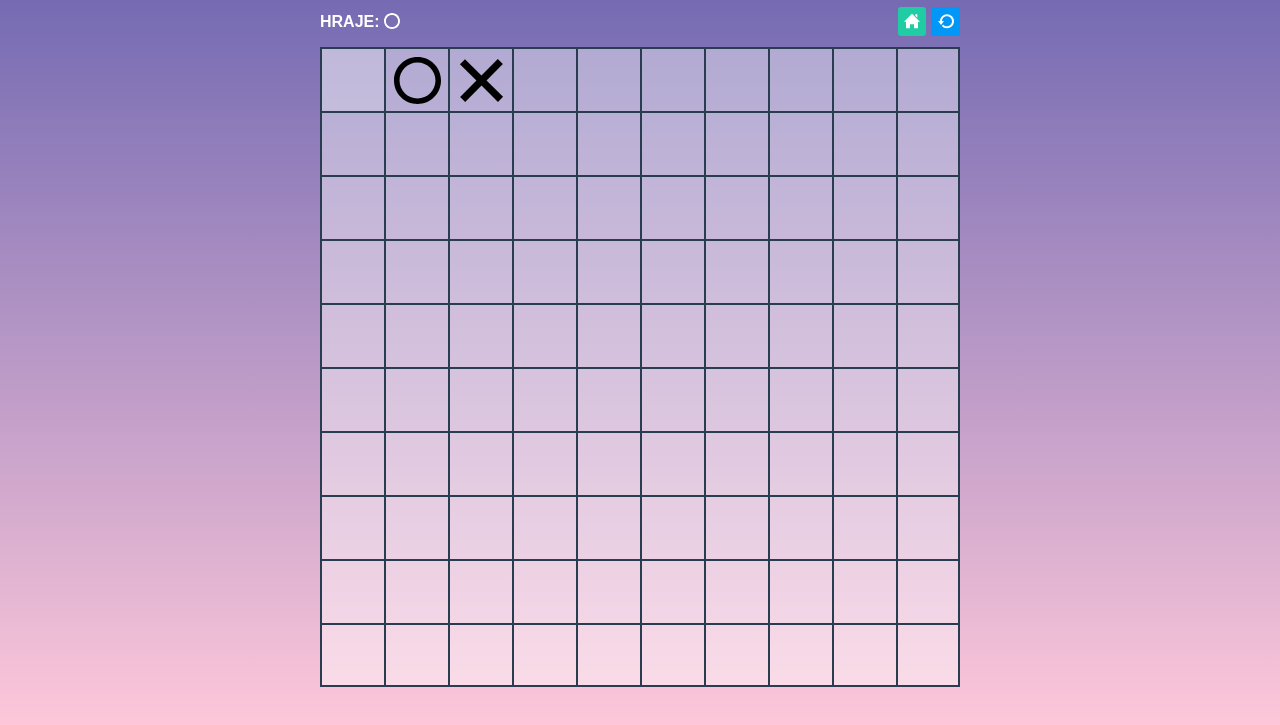
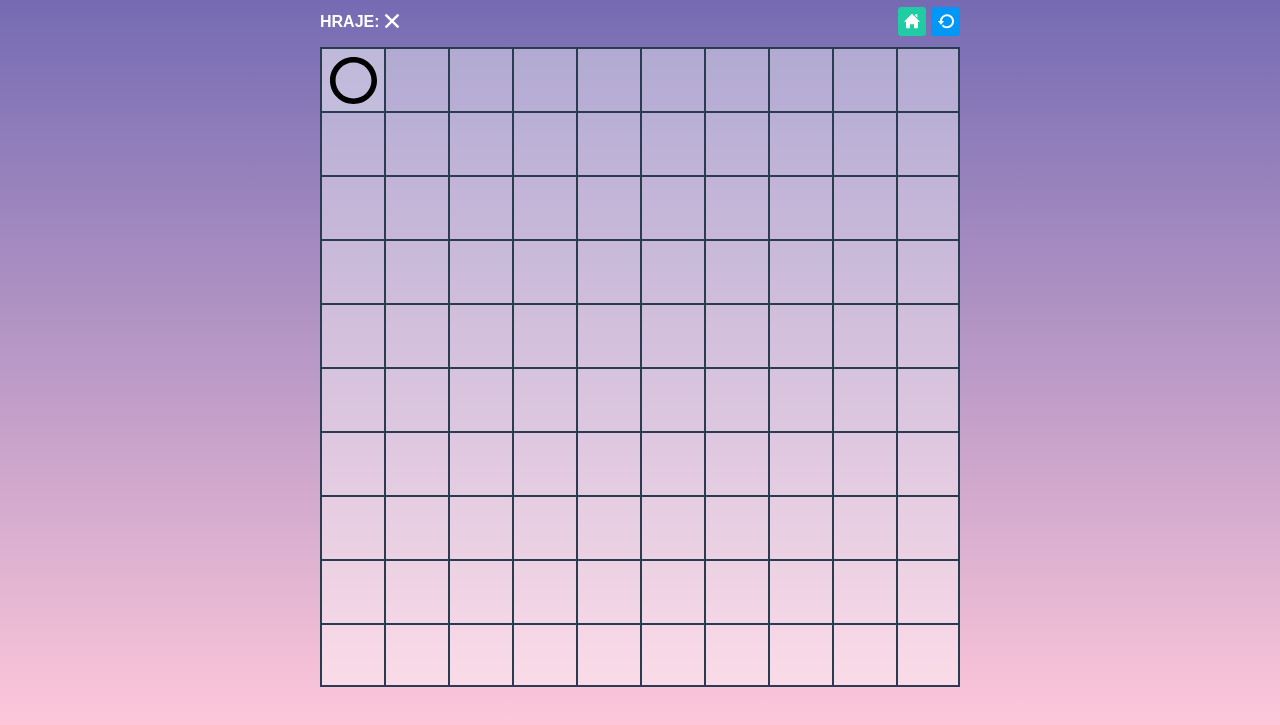
Before and after one commit to zkuratkova/piskvorky, a plain HTML site: page hra.html in a window 1280 px wide. Both pictures are taken after a click on the button 352 px from the left and 188 px from the top of the page. Shown: the part 109-834 px from the top of the page. Drawn offline with Linux system fonts and the light colour scheme.

Commit message:
eventListener pro tlačítka

```diff
--- a/hra.html
+++ b/hra.html
@@ -37,8 +37,8 @@
       </div>
       <div class="field">
         <button class="field__cell"></button
-        ><button class="field__cell field__cell--circle"></button
-        ><button class="field__cell field__cell--cross"></button
+        ><button class="field__cell"></button
+        ><button class="field__cell"></button
         ><button class="field__cell"></button
         ><button class="field__cell"></button
         ><button class="field__cell"></button
--- a/index.js
+++ b/index.js
@@ -2,7 +2,8 @@
 console.log('Funguju');
 
 let player = 'circle';
-let playerElm = document.querySelector('#player');
+const playerElm = document.querySelector('#player');
+const btnElm = document.querySelectorAll('.field__cell');
 
 const switchPlayer = () => {
   if (player === 'circle') {
@@ -13,3 +14,19 @@ const switchPlayer = () => {
     playerElm.src = 'images/circle.svg';
   }
 };
+
+btnElm.forEach((cell) => {
+  cell.addEventListener('click', (event) => {
+    if (
+      !event.target.classList.contains('field__cell--circle') &&
+      !event.target.classList.contains('field__cell--cross')
+    ) {
+      if (player === 'circle') {
+        event.target.classList.add('field__cell--circle');
+      } else {
+        event.target.classList.add('field__cell--cross');
+      }
+      switchPlayer();
+    }
+  });
+});
```
